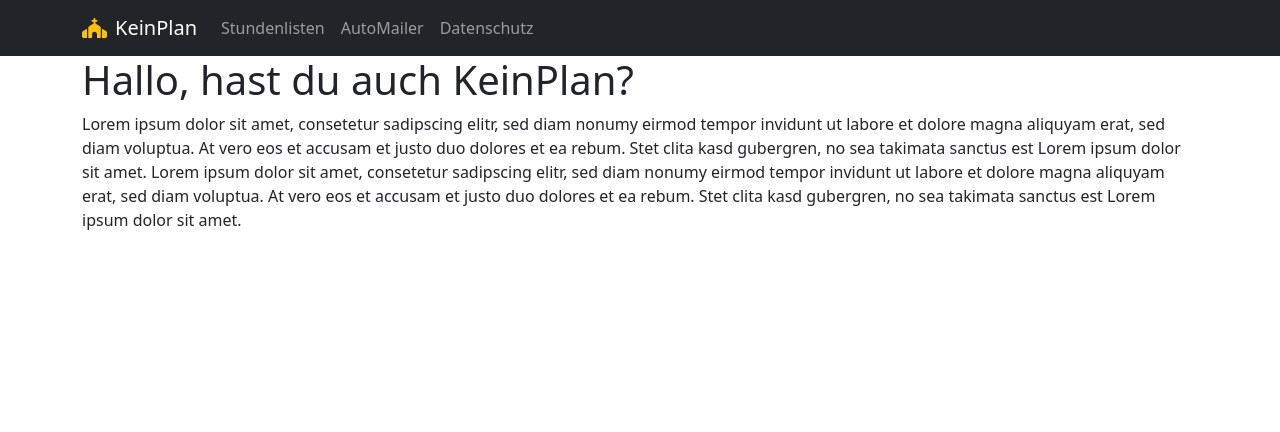
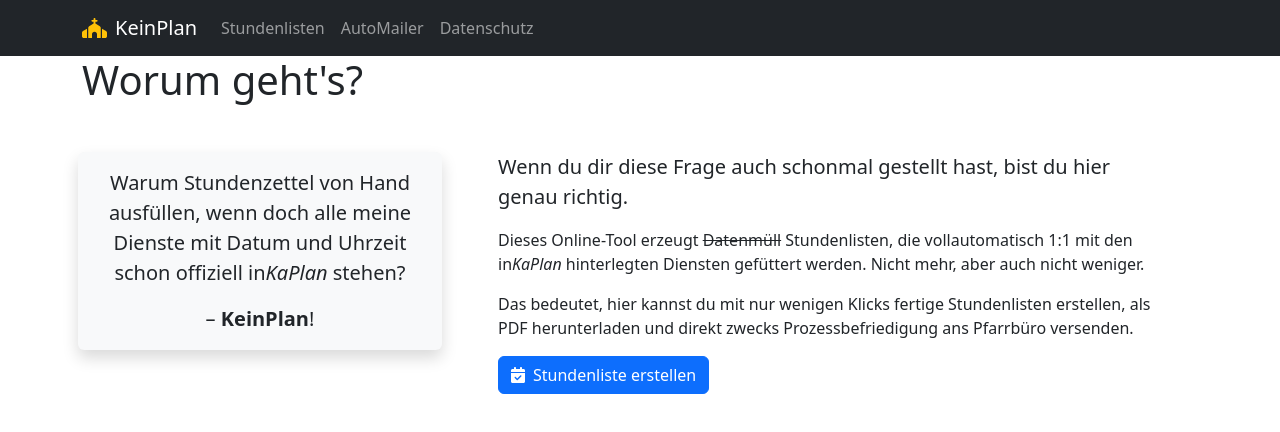
Before and after one commit to nbe95/KeinPlan, a Next.js app in the folder frontend/: page / in a window 1280 px wide. Shown: the top 432 px of the page. Built offline with nearby package versions, Linux system fonts and the light colour scheme.

Commit message:
Make a nice landing page

```diff
--- a/frontend/pages/index.tsx
+++ b/frontend/pages/index.tsx
@@ -1,19 +1,49 @@
+import { faCalendarCheck } from "@fortawesome/free-solid-svg-icons";
+import { FontAwesomeIcon } from "@fortawesome/react-fontawesome";
 import { NextPage } from "next";
+import { Button, Col, Row } from "react-bootstrap";
 import PageWrapper from "../components/page-wrapper";
 
 const Page: NextPage = () => {
   return (
-    <PageWrapper title="Stundenliste">
-      <h1>Hallo, hast du auch KeinPlan?</h1>
-      Lorem ipsum dolor sit amet, consetetur sadipscing elitr, sed diam nonumy
-      eirmod tempor invidunt ut labore et dolore magna aliquyam erat, sed diam
-      voluptua. At vero eos et accusam et justo duo dolores et ea rebum. Stet
-      clita kasd gubergren, no sea takimata sanctus est Lorem ipsum dolor sit
-      amet. Lorem ipsum dolor sit amet, consetetur sadipscing elitr, sed diam
-      nonumy eirmod tempor invidunt ut labore et dolore magna aliquyam erat, sed
-      diam voluptua. At vero eos et accusam et justo duo dolores et ea rebum.
-      Stet clita kasd gubergren, no sea takimata sanctus est Lorem ipsum dolor
-      sit amet.
+    <PageWrapper>
+      <Row>
+        <h1 className="mb-5">Worum geht's?</h1>
+        <Col className="px-2" xs={4}>
+          <blockquote className="blockquote text-center p-3 mb-5 m-auto bg-light shadow rounded">
+            <p>
+              Warum Stundenzettel von Hand ausfüllen, wenn doch alle meine
+              Dienste mit Datum und Uhrzeit schon offiziell in
+              <em>KaPlan</em> stehen?
+            </p>
+            <p>
+              – <strong>KeinPlan</strong>!
+            </p>
+          </blockquote>
+        </Col>
+        <Col className="px-5">
+          <p className="lead">
+            Wenn du dir diese Frage auch schonmal gestellt hast, bist du hier
+            genau richtig.
+          </p>
+          <p>
+            Dieses Online-Tool erzeugt{" "}
+            <span className="text-decoration-line-through">Datenmüll</span>{" "}
+            Stundenlisten, die vollautomatisch 1:1 mit den in
+            <em>KaPlan</em> hinterlegten Diensten gefüttert werden. Nicht mehr,
+            aber auch nicht weniger.
+          </p>
+          <p>
+            Das bedeutet, hier kannst du mit nur wenigen Klicks fertige
+            Stundenlisten erstellen, als PDF herunterladen und direkt zwecks
+            Prozessbefriedigung ans Pfarrbüro versenden.
+          </p>
+          <Button variant="primary" className="mx-auto" href="/time-sheet">
+            <FontAwesomeIcon icon={faCalendarCheck} className="me-2" />
+            Stundenliste erstellen
+          </Button>
+        </Col>
+      </Row>
     </PageWrapper>
   );
 };
```
Also changed, not shown: 1 other file (tests, documents, lock files or other folders).
